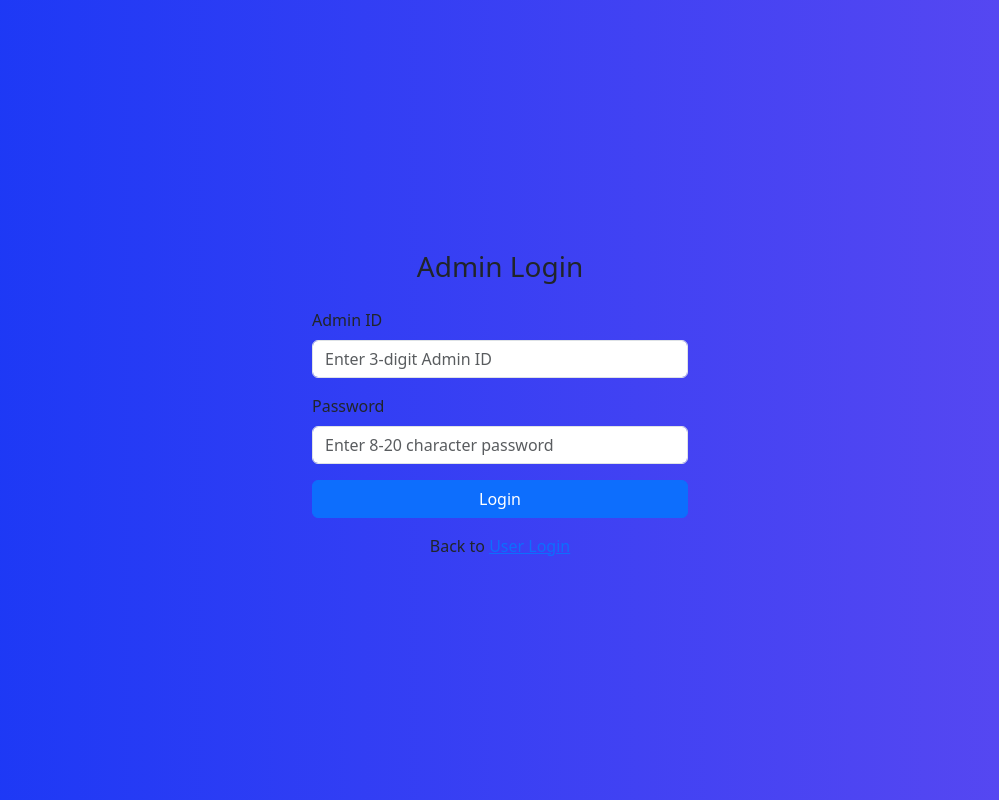
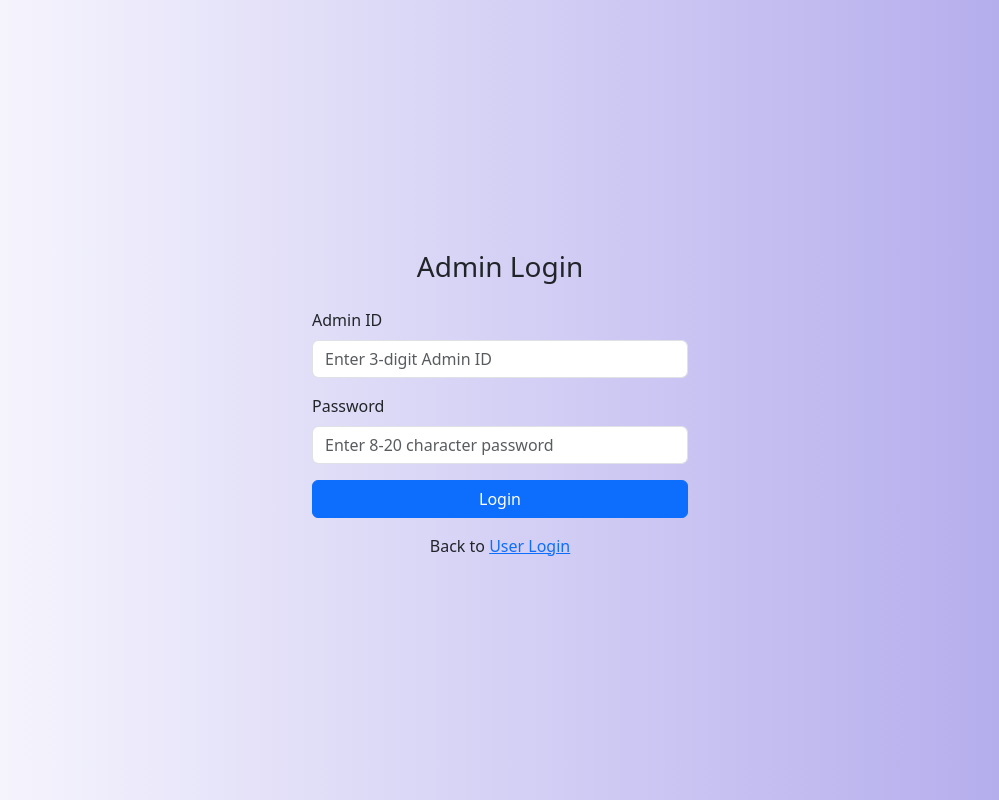
Before and after one commit to CheeGuan13/project, a PHP site: page /admin-login.php in a window 1280 px wide. Shown: the whole page, without its empty margins (140-1139 px from the left). Run offline with PHP 8.4, Linux system fonts and the light colour scheme.

Commit message:
Update admin-login.css

```diff
--- a/admin-login.css
+++ b/admin-login.css
@@ -8,7 +8,7 @@
 
 body {
     font-family: 'Arial', sans-serif;
-    background: linear-gradient(to right, #1637f6, #5d49f1);
+    background: linear-gradient(to right, #fefeff, #aca4eb);
     height: 100vh;
     display: flex;
     justify-content: center;
```
